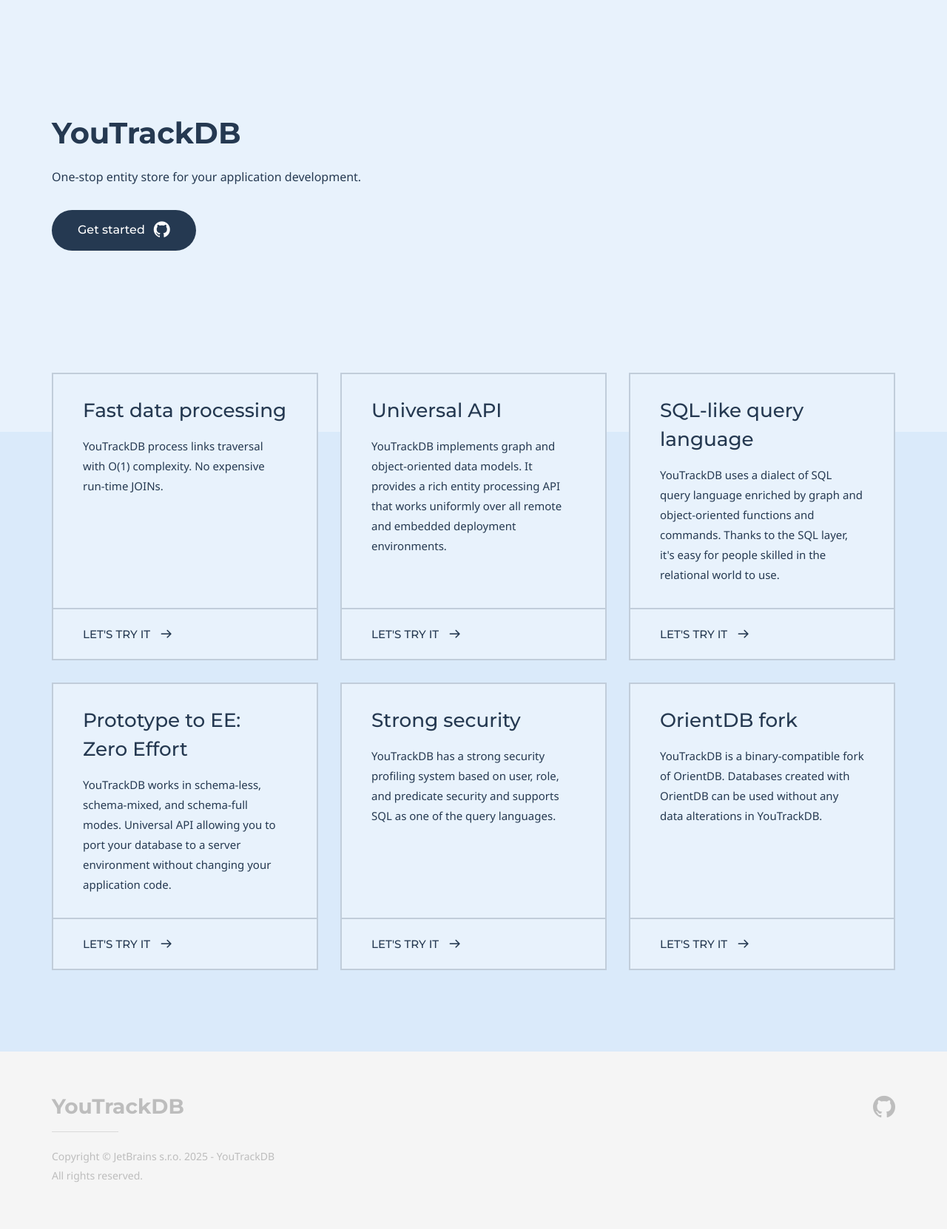
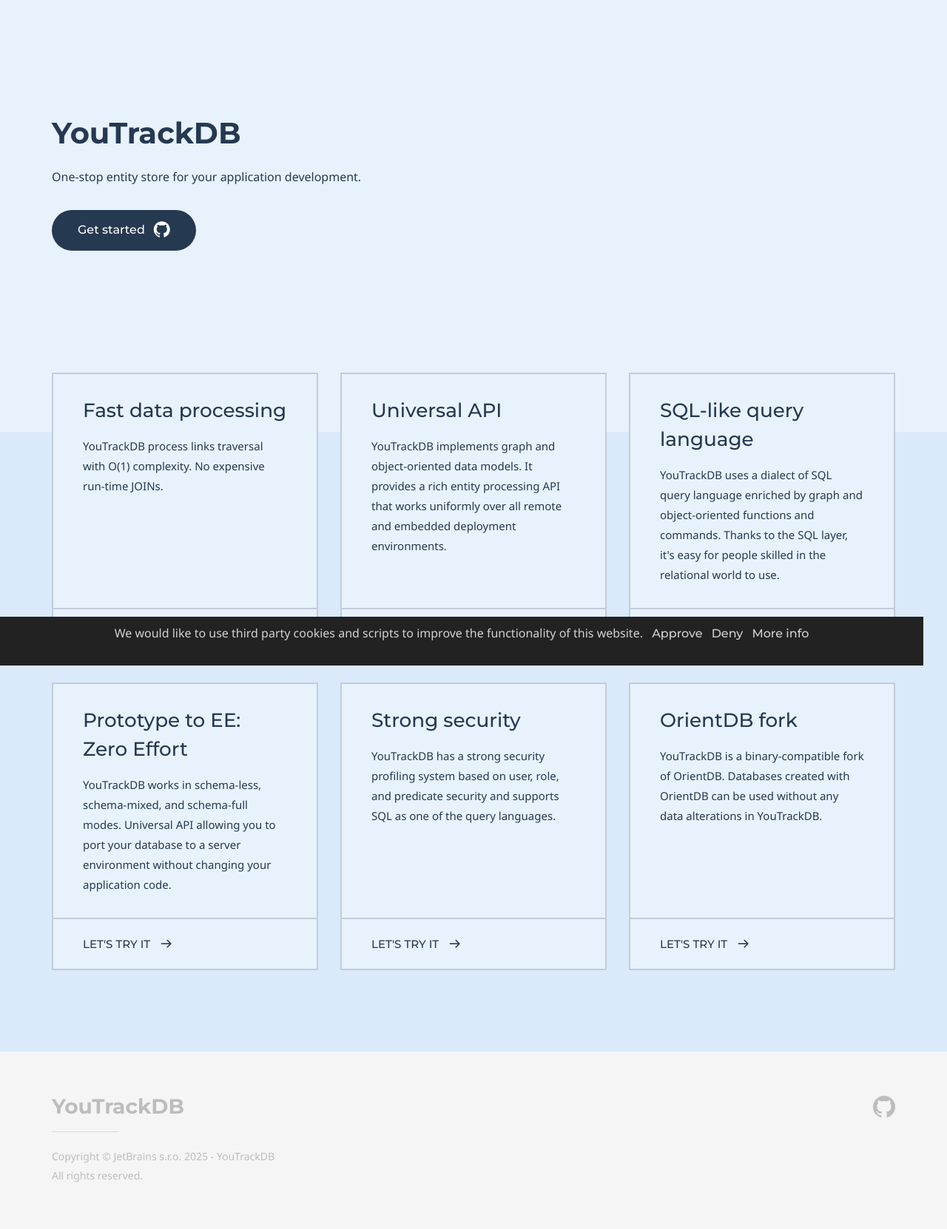
Before and after one commit to youtrackdb/youtrackdb.github.io, a Jekyll site: the page built from index.md, in a window 1280 px wide. Shown: the whole page at 74% size. Built offline with Jekyll 4.4.1, drawn with Linux system fonts in a browser that asks for light colours; some web fonts are replaced; some of the changed lines change nothing that is shown.

Commit message:
Coockie compliance was added

```diff
--- /dev/null
+++ b/doks-theme/_includes/ga.js
@@ -0,0 +1,18 @@
+function loadScriptAsync(scriptSrc, callback) {
+    if (typeof callback !== 'function') {
+        throw new Error('Not a valid callback for async script load');
+    }
+    var script = document.createElement('script');
+    script.onload = callback;
+    script.src = scriptSrc;
+    document.head.appendChild(script);
+}
+
+/* This is the part where you call the above defined function and "calls back" your code which gets executed after the script has loaded */
+loadScriptAsync('https://www.googletagmanager.com/gtag/js?id={{ site.doks.google_analytics.tracking_code }}', function () {
+  window.dataLayer = window.dataLayer || [];
+  function gtag(){dataLayer.push(arguments);}
+  gtag('js', new Date());
+
+  gtag('config', '{{ site.doks.google_analytics.tracking_code }}');
+})
--- a/doks-theme/_includes/google-analytics.html
+++ b/doks-theme/_includes/google-analytics.html
@@ -1,10 +1,57 @@
 {% if jekyll.environment == "production" and site.doks.google_analytics.tracking_code %}
-<script async src="https://www.googletagmanager.com/gtag/js?id={{ site.doks.google_analytics.tracking_code }}"></script>
+<style>
+    #cookie-notice {padding: 0.5rem 1rem; display: none; text-align: center; position: fixed; bottom: 0; width: calc(100% - 2rem); background: #222; color: rgba(255,255,255,0.8);}
+    #cookie-notice a {display: inline-block; cursor: pointer; margin-left: 0.5rem;}
+    @media (max-width: 767px) {
+        #cookie-notice span {display: block; padding-top: 3px; margin-bottom: 1rem;}
+        #cookie-notice a {position: relative; bottom: 4px;}
+    }
+</style>
+<div id="cookie-notice"><span>We would like to use third party cookies and scripts to improve the functionality of this website.</span>
+    <a id="cookie-notice-accept" class="btn btn-primary btn-sm">Approve</a>
+    <a id="cookie-notice-deny" class="btn btn-primary btn-sm">Deny</a>
+    <a href="/privacy" class="btn btn-primary btn-sm">More info</a></div>
 <script>
-  window.dataLayer = window.dataLayer || [];
-  function gtag(){dataLayer.push(arguments);}
-  gtag('js', new Date());
+    function createCookie(name,value,days) {
+        var expires = "";
+        if (days) {
+            var date = new Date();
+            date.setTime(date.getTime() + (days*24*60*60*1000));
+            expires = "; expires=" + date.toUTCString();
+        }
+        document.cookie = name + "=" + value + expires + "; path=/";
+    }
+    function readCookie(name) {
+        var nameEQ = name + "=";
+        var ca = document.cookie.split(';');
+        for(var i=0;i < ca.length;i++) {
+            var c = ca[i];
+            while (c.charAt(0)==' ') c = c.substring(1,c.length);
+            if (c.indexOf(nameEQ) == 0) return c.substring(nameEQ.length,c.length);
+        }
+        return null;
+    }
+    function eraseCookie(name) {
+        createCookie(name,"",-1);
+    }
 
-  gtag('config', '{{ site.doks.google_analytics.tracking_code }}');
+    if(readCookie('cookie-notice-option')=='true') {
+            {% include ga.js %}
+    } else if (readCookie('cookie-notice-option')!='false'){
+        document.getElementById('cookie-notice').style.display = 'block';
+    }
+
+    document.getElementById('cookie-notice-accept').addEventListener("click",function() {
+        createCookie('cookie-notice-option','true',31);
+        document.getElementById('cookie-notice').style.display = 'none';
+        location.reload();
+    });
+
+    document.getElementById('cookie-notice-deny').addEventListener("click",function() {
+        createCookie('cookie-notice-option','false',31);
+        document.getElementById('cookie-notice').style.display = 'none';
+        location.reload();
+    });
+
 </script>
 {% endif %}
```
Also changed, not shown: Gemfile.lock (added).
